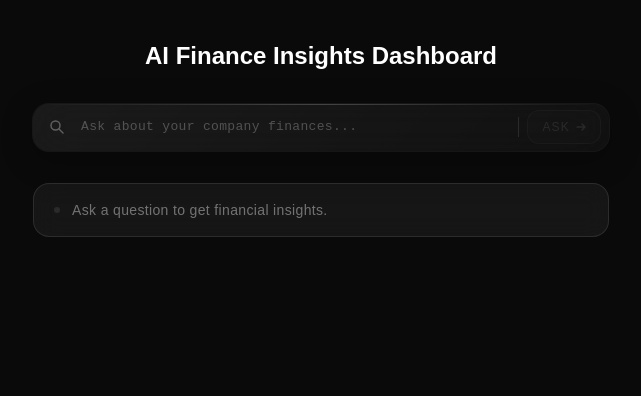
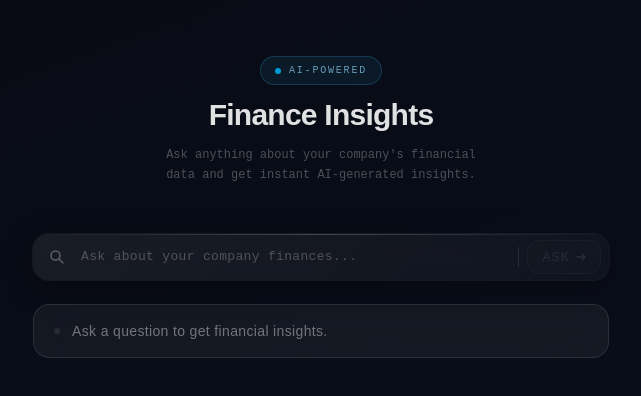
Before and after one commit to Alorik/AI-Finance-dashboard, a Next.js app: page / in a window 1280 px wide. Shown: the top 396 px of the page, without its empty margins (319-960 px from the left). Built offline with nearby package versions, Linux system fonts and the light colour scheme.

Commit message:
UI changes made with motion

```diff
--- a/app/page.tsx
+++ b/app/page.tsx
@@ -1,16 +1,16 @@
 "use client";
 
 import { useState } from "react";
+import { motion } from "framer-motion";
 import QueryInput from "@/components/QueryInput";
 import ResponseCard from "@/components/ResponseCard";
-import { getMockResponse, AIResponse } from "@/lib/mockData"; // ✅ fixed name
+import { getMockResponse, AIResponse } from "@/lib/mockData";
 
 export default function Home() {
   const [query, setQuery] = useState("");
   const [status, setStatus] = useState<
     "idle" | "loading" | "partial" | "success" | "error"
   >("idle");
-
   const [response, setResponse] = useState<AIResponse | null>(null);
 
   const handleSubmit = () => {
@@ -19,44 +19,119 @@ export default function Home() {
     setStatus("loading");
     setResponse(null);
 
-    // simulate partial
-    setTimeout(() => {
-      setStatus("partial");
-    }, 800);
+    setTimeout(() => setStatus("partial"), 800);
 
-    // simulate final
     setTimeout(() => {
       const res = getMockResponse(query);
-
       if (!res) {
         setStatus("error");
         return;
       }
-
       setResponse(res);
       setStatus("success");
     }, 1500);
   };
 
   return (
-    <main className="min-h-screen bg-neutral-950 text-white flex flex-col items-center px-6 py-10">
-      {/* HEADER */}
-      <h1 className="text-2xl font-semibold mb-8">
-        AI Finance Insights Dashboard
+    <main
+      className="relative min-h-screen text-white flex flex-col items-center px-6 py-14 overflow-x-hidden"
+      style={{
+        background:
+          "linear-gradient(160deg, #080b14 0%, #090d18 50%, #070910 100%)",
+      }}
+    >
+      {/* ── Ambient background orbs ── */}
+      <div className="fixed inset-0 overflow-hidden pointer-events-none -z-10">
+        <div className="absolute -top-60 -left-40 w-[700px] h-[700px] rounded-full bg-sky-500/5 blur-[140px]" />
+        <div className="absolute top-1/2 -right-60 w-[600px] h-[600px] rounded-full bg-teal-500/4 blur-[130px]" />
+        <div className="absolute -bottom-60 left-1/4 w-[500px] h-[500px] rounded-full bg-cyan-400/4 blur-[120px]" />
+
+        {/* Subtle grid */}
+        <div
+          className="absolute inset-0 opacity-[0.025]"
+          style={{
+            backgroundImage:
+              "linear-gradient(rgba(255,255,255,0.5) 1px, transparent 1px), linear-gradient(90deg, rgba(255,255,255,0.5) 1px, transparent 1px)",
+            backgroundSize: "64px 64px",
+          }}
+        />
+      </div>
+
+      {/* ── Header ── */}
+      <motion.div
+        initial={{ opacity: 0, y: -16, filter: "blur(6px)" }}
+        animate={{ opacity: 1, y: 0, filter: "blur(0px)" }}
+        transition={{
+          duration: 0.7,
+          ease: [0.23, 1, 0.32, 1] as [number, number, number, number],
+        }}
+        className="flex flex-col items-center gap-3 mb-12"
+      >
+        {/* Eyebrow badge */}
+        <div
+          className="flex items-center gap-2 px-3.5 py-1.5 rounded-full"
+          style={{
+            background: "rgba(56,189,248,0.08)",
+            border: "0.5px solid rgba(56,189,248,0.2)",
+          }}
+        >
+          <span className="w-1.5 h-1.5 rounded-full bg-sky-400/80 block" />
+          <span
+            className="text-[10px] uppercase tracking-[0.18em]"
+            style={{
+              color: "rgba(147,213,250,0.7)",
+              fontFamily: "'DM Mono', 'Fira Mono', monospace",
+            }}
+          >
+            AI-Powered
+          </span>
+        </div>
+
+        <h1
+          className="text-3xl font-semibold tracking-tight text-center"
+          style={{ color: "rgba(255,255,255,0.88)" }}
+        >
+          Finance Insights
         </h1>
 
-      {/* INPUT */}
+        <p
+          className="text-sm text-center max-w-xs"
+          style={{
+            color: "rgba(255,255,255,0.28)",
+            fontFamily: "'DM Mono', monospace",
+            fontSize: "12px",
+            lineHeight: "1.7",
+          }}
+        >
+          Ask anything about your company&apos;s financial data and get instant
+          AI-generated insights.
+        </p>
+      </motion.div>
+
+      {/* ── Query input ── */}
+      <motion.div
+        initial={{ opacity: 0, y: 12 }}
+        animate={{ opacity: 1, y: 0 }}
+        transition={{ duration: 0.55, delay: 0.15, ease: "easeOut" }}
+        className="w-full max-w-xl"
+      >
         <QueryInput
           value={query}
           onChange={setQuery}
           onSubmit={handleSubmit}
           isLoading={status === "loading" || status === "partial"}
         />
+      </motion.div>
 
-      {/* RESPONSE */}
-      <div className="w-full max-w-xl mt-8">
+      {/* ── Response ── */}
+      <motion.div
+        initial={{ opacity: 0 }}
+        animate={{ opacity: 1 }}
+        transition={{ duration: 0.4, delay: 0.25 }}
+        className="w-full max-w-xl mt-6"
+      >
         <ResponseCard status={status} response={response} />
-      </div>
+      </motion.div>
     </main>
   );
 }
--- a/components/ActionButtons.tsx
+++ b/components/ActionButtons.tsx
@@ -1,3 +1,7 @@
+"use client";
+
+import { motion } from "framer-motion";
+
 type Action = {
   label: string;
   type: "primary" | "secondary";
@@ -9,19 +13,101 @@ type Props = {
 
 export default function ActionButtons({ actions }: Props) {
   return (
-    <div className="flex flex-wrap gap-3">
-      {actions.map((action, i) => (
-        <button
-          key={i}
-          className={`px-4 py-2 rounded-lg text-sm font-medium transition ${
-            action.type === "primary"
-              ? "bg-blue-600 hover:bg-blue-500 text-white"
-              : "bg-neutral-800 hover:bg-neutral-700 text-neutral-300"
-          }`}
+    <div className="space-y-3">
+      {/* Header */}
+      <div className="flex items-center gap-2.5">
+        <div
+          className="w-7 h-7 rounded-lg flex items-center justify-center shrink-0"
+          style={{
+            background:
+              "linear-gradient(135deg, rgba(255,255,255,0.08) 0%, rgba(255,255,255,0.03) 100%)",
+            border: "0.5px solid rgba(255,255,255,0.1)",
+          }}
         >
-          {action.label}
-        </button>
-      ))}
+          <svg width="11" height="11" viewBox="0 0 11 11" fill="none">
+            <path
+              d="M1.5 5.5h8M6.5 2.5l3 3-3 3"
+              stroke="rgba(255,255,255,0.5)"
+              strokeWidth="1.4"
+              strokeLinecap="round"
+              strokeLinejoin="round"
+            />
+          </svg>
+        </div>
+        <span
+          className="text-[11px] uppercase tracking-[0.15em]"
+          style={{
+            color: "rgba(255,255,255,0.28)",
+            fontFamily: "'DM Mono', 'Fira Mono', monospace",
+          }}
+        >
+          Actions
+        </span>
+      </div>
+
+      {/* Buttons */}
+      <div className="flex flex-wrap gap-2.5">
+        {actions.map((action, i) => {
+          const isPrimary = action.type === "primary";
+
+          return (
+            <motion.button
+              key={i}
+              initial={{ opacity: 0, y: 6, scale: 0.97 }}
+              animate={{ opacity: 1, y: 0, scale: 1 }}
+              transition={{ duration: 0.3, delay: i * 0.07, ease: "easeOut" }}
+              whileHover={{ scale: 1.03, transition: { duration: 0.15 } }}
+              whileTap={{ scale: 0.96, transition: { duration: 0.1 } }}
+              className="relative flex items-center gap-2 px-4 py-2.5 rounded-xl text-xs font-medium tracking-wide overflow-hidden"
+              style={{
+                fontFamily: "'DM Mono', 'Fira Mono', monospace",
+                background: isPrimary
+                  ? "linear-gradient(135deg, rgba(56,189,248,0.2) 0%, rgba(14,165,233,0.1) 100%)"
+                  : "linear-gradient(135deg, rgba(255,255,255,0.06) 0%, rgba(255,255,255,0.02) 100%)",
+                border: isPrimary
+                  ? "0.5px solid rgba(56,189,248,0.35)"
+                  : "0.5px solid rgba(255,255,255,0.08)",
+                color: isPrimary
+                  ? "rgba(186,230,253,0.92)"
+                  : "rgba(255,255,255,0.45)",
+                backdropFilter: "blur(8px)",
+              }}
+            >
+              {/* Shimmer on hover */}
+              <motion.span
+                className="absolute inset-0 bg-gradient-to-r from-transparent via-white/[0.07] to-transparent -skew-x-12 pointer-events-none"
+                initial={{ x: "-100%" }}
+                whileHover={{ x: "200%" }}
+                transition={{ duration: 0.45 }}
+              />
+
+              {/* Top shimmer line */}
+              <span className="absolute top-0 left-0 right-0 h-px bg-gradient-to-r from-transparent via-white/15 to-transparent pointer-events-none" />
+
+              {/* Arrow for primary */}
+              {isPrimary && (
+                <svg
+                  width="10"
+                  height="10"
+                  viewBox="0 0 10 10"
+                  fill="none"
+                  className="shrink-0"
+                >
+                  <path
+                    d="M1 5h8M6 2l3 3-3 3"
+                    stroke="rgba(186,230,253,0.7)"
+                    strokeWidth="1.3"
+                    strokeLinecap="round"
+                    strokeLinejoin="round"
+                  />
+                </svg>
+              )}
+
+              <span className="relative z-10">{action.label}</span>
+            </motion.button>
+          );
+        })}
+      </div>
     </div>
   );
 }
--- a/components/ResponseCard.tsx
+++ b/components/ResponseCard.tsx
@@ -61,7 +61,7 @@ export default function ResponseCard({ status, response }: Props) {
           transition={{ duration: 0.35, ease: "easeOut" }}
           className="relative overflow-hidden rounded-2xl border border-white/10 bg-white/5 backdrop-blur-xl p-6"
         >
-          <div className="absolute inset-0 bg-gradient-to-br from-blue-500/5 via-transparent to-violet-500/5 pointer-events-none" />
+          <div className="absolute inset-0 bg-gradient-to-br from-sky-500/5 via-transparent to-teal-500/5 pointer-events-none" />
 
           {/* Shimmer sweep */}
           <motion.div
@@ -80,7 +80,7 @@ export default function ResponseCard({ status, response }: Props) {
               {[0, 1, 2].map((i) => (
                 <motion.span
                   key={i}
-                  className="w-1.5 h-1.5 rounded-full bg-blue-400/70 block"
+                  className="w-1.5 h-1.5 rounded-full bg-sky-400/70 block"
                   animate={{ y: [0, -5, 0], opacity: [0.5, 1, 0.5] }}
                   transition={{
                     duration: 0.9,
@@ -165,11 +165,11 @@ export default function ResponseCard({ status, response }: Props) {
           <div className="fixed inset-0 overflow-hidden pointer-events-none">
             {[
               {
-                cn: "absolute -top-40 -left-40 w-[600px] h-[600px] rounded-full bg-blue-600/10 blur-[120px]",
+                cn: "absolute -top-40 -left-40 w-[600px] h-[600px] rounded-full bg-sky-500/8 blur-[120px]",
                 delay: 0,
               },
               {
-                cn: "absolute top-1/3 -right-40 w-[500px] h-[500px] rounded-full bg-violet-600/8 blur-[120px]",
+                cn: "absolute top-1/3 -right-40 w-[500px] h-[500px] rounded-full bg-teal-500/6 blur-[120px]",
                 delay: 0.2,
               },
               {
@@ -223,7 +223,7 @@ export default function ResponseCard({ status, response }: Props) {
                   className="rounded-2xl p-5 border border-white/[0.06] cursor-default"
                   style={{
                     background:
-                      "linear-gradient(135deg, rgba(59,130,246,0.09) 0%, rgba(139,92,246,0.04) 100%)",
+                      "linear-gradient(135deg, rgba(56,189,248,0.09) 0%, rgba(20,184,166,0.04) 100%)",
                     backdropFilter: "blur(12px)",
                   }}
                 >
```
Lines whose indentation alone changed are shown as unchanged.
